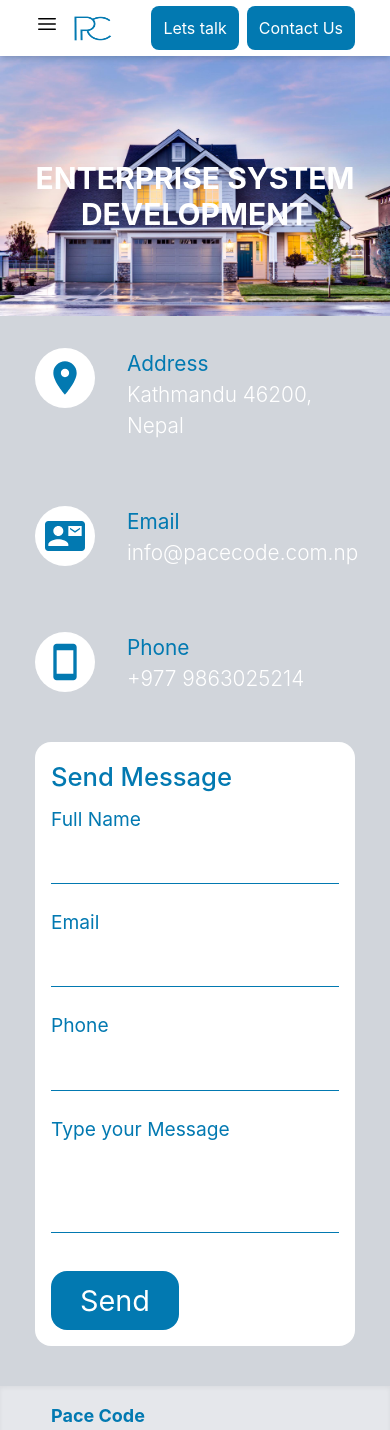
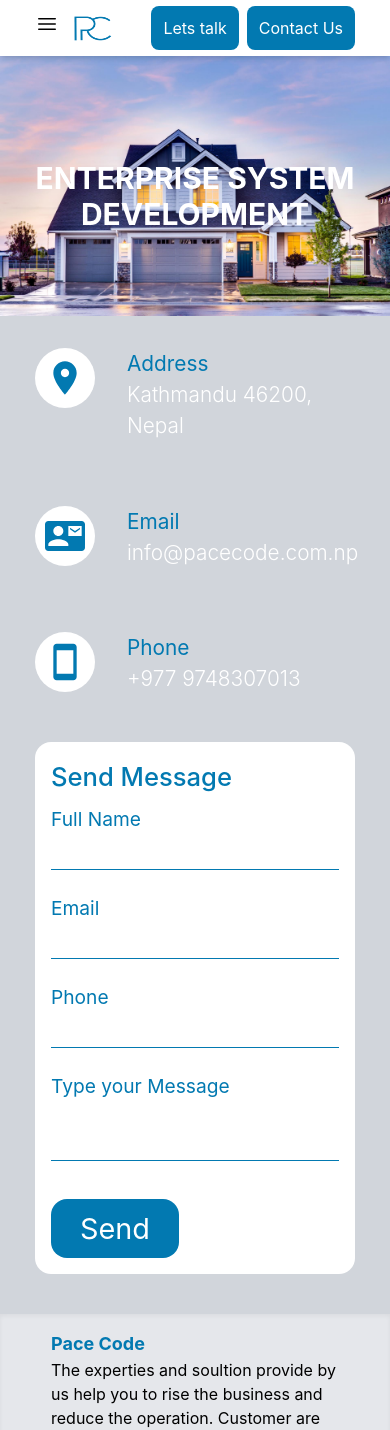
Before and after one commit to Bibashpoudel/frontend, a Next.js app: page /contact-us in a window 390 px wide. Shown: the top 1430 px of the page. Built offline with nearby package versions, Linux system fonts and the light colour scheme.

Commit message:
Contactus pages

```diff
--- a/components/Layout.tsx
+++ b/components/Layout.tsx
@@ -55,7 +55,11 @@ export default function Layout({ title, children }: any) {
     <>
       <Head>
         <title>{title ? title + " - Pace Code" : "Market Place"}</title>
-        <meta name="description" content="Nepal Best MarketPlace" />
+        <meta
+          name="description"
+          content="Best IT company and better solution for yur business"
+        />
+        <meta name="color-scheme" content="light only"></meta>
         <link rel="icon" href="images/logo.png" type="image/x-icon"></link>
       </Head>
       <div className="flex  min-h-screen flex-col justify-between">
--- a/components/footer.tsx
+++ b/components/footer.tsx
@@ -6,15 +6,41 @@ import LocationOnIcon from "@mui/icons-material/LocationOn";
 
 import ContactMailIcon from "@mui/icons-material/ContactMail";
 import Link from "next/link";
+import axios from "axios";
+import Swal from "sweetalert2";
+import { useRouter } from "next/router";
+
 export default function Footer({ nav }: any) {
   const {
     handleSubmit,
     register,
+    setValue,
     formState: { errors },
   } = useForm();
 
-  const submitHandler = ({ email }: any) => {
-    console.log(email);
+  const router = useRouter();
+
+  const submitHandler = async ({ email }: any) => {
+    try {
+      const { data } = await axios.post(
+        "http://localhost:5001/api/v1/contact/news-letter",
+        {
+          email,
+        },
+        {
+          headers: {
+            "Content-Type": "application/json",
+          },
+        }
+      );
+      if (data) {
+        Swal.fire("Successfull!", "Your message has been deliered!", "success");
+        setValue("email", "");
+        setTimeout(() => {
+          router.push(router.pathname);
+        }, 5000);
+      }
+    } catch (error) {}
   };
   return (
     <div className=" grid grid-cols-1 gap-4 max-md:gap-8 md:grid-cols-2 lg:grid-cols-4 ">
--- a/package.json
+++ b/package.json
@@ -30,6 +30,7 @@
     "react-material-ui-carousel": "^3.4.2",
     "react-redux": "^8.0.5",
     "redux": "^4.2.0",
+    "sweetalert2": "^11.6.8",
     "swiper": "^8.4.4",
     "typescript": "4.8.4"
   },
--- a/pages/contact-us.tsx
+++ b/pages/contact-us.tsx
@@ -5,16 +5,46 @@ import LocationOnIcon from "@mui/icons-material/LocationOn";
 
 import ContactMailIcon from "@mui/icons-material/ContactMail";
 import { useForm } from "react-hook-form";
+import axios from "axios";
+import Swal from "sweetalert2";
+import { useRouter } from "next/router";
 
 export default function Contactus() {
   const {
     handleSubmit,
     register,
+    setValue,
     formState: { errors },
   } = useForm();
 
-  const submitHandler = ({ fullname, email, phone, message }: any) => {
+  const router = useRouter();
+
+  const submitHandler = async ({ fullname, email, phone, message }: any) => {
     console.log(fullname, email, phone, message);
+
+    try {
+      const { data } = await axios.post(
+        "http://localhost:5001/api/v1/contact/send-message",
+        {
+          fullName: fullname,
+          email: email,
+          phone: phone,
+          message: message,
+        },
+        {
+          headers: {
+            "Content-Type": "application/json",
+          },
+        }
+      );
+      if (data) {
+        Swal.fire("Successfull!", "Your message has been deliered!", "success");
+        setValue("email", "");
+        setValue("phone", "");
+        setValue("fullname", "");
+        setValue("message", "");
+      }
+    } catch (error) {}
   };
   return (
     <Layout title={"Contact Us"}>
@@ -63,7 +93,7 @@ export default function Contactus() {
               </div>
               <div className="texts">
                 <h3>Phone</h3>
-                <p>+977 9863025214</p>
+                <p>+977 9748307013</p>
               </div>
             </div>
           </div>
@@ -107,12 +137,16 @@ export default function Contactus() {
                 </div>
               )}
               <div className="inputBox">
-                <input type="phone" name="phone" autoComplete="off"></input>
+                <input
+                  type="phone"
+                  {...register("phone", {})}
+                  name="phone"
+                  autoComplete="off"
+                ></input>
                 <span>Phone</span>
               </div>
               <div className="inputBox">
                 <textarea
-                  type="text"
                   {...register("message", {
                     required: "Please Enter your Message",
                   })}
--- a/styles/globals.css
+++ b/styles/globals.css
@@ -1,7 +1,9 @@
 @tailwind base;
 @tailwind components;
 @tailwind utilities;
-
+:root {
+  color-scheme: only light;
+}
 html,
 body {
   padding: 0;
@@ -383,7 +385,7 @@ img {
 .contactForm .inputBox textarea {
   width: 100% !important;
   padding: 0.5rem 0 !important;
-  font-size: 1.6rem !important;
+  font-size: 1rem !important;
   margin: 1rem 0 !important;
   border: none !important;
   border-radius: 0rem !important;
@@ -423,6 +425,11 @@ img {
 .contactForm .inputBox button:hover {
   background-color: #085275;
 }
+@media only screen and (max-width: 1020px) {
+  .contactForm form {
+    padding: 2rem;
+  }
+}
 @media only screen and (max-width: 450px) {
   .containers .contactInfo .boxs .texts {
     font-size: 1.3rem;
```
Also changed, not shown: 2 other files (tests, documents, lock files or other folders).
